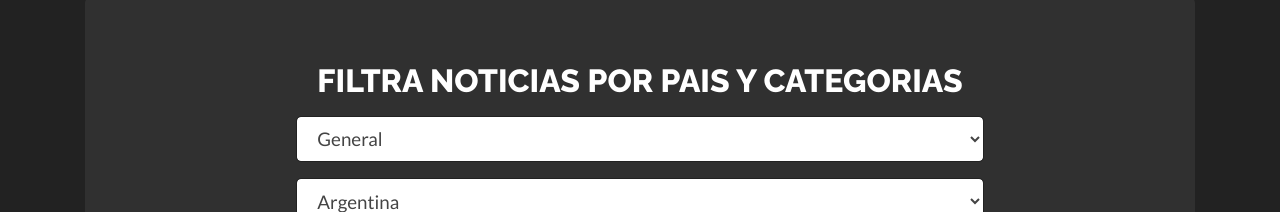
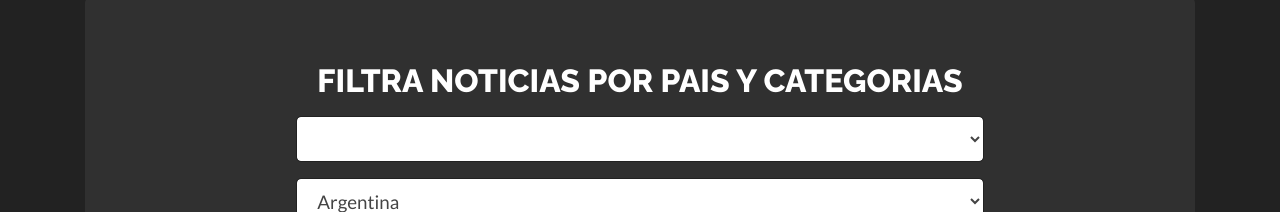
Before and after one commit to cesararamayo3068/noticias, an Angular app: page / in a window 1280 px wide. Shown: the part 121-333 px from the top of the page. Built offline with nearby package versions, Linux system fonts and the light colour scheme.

Commit message:
agregando logica al componente del formulario

```diff
--- a/src/app/app.module.ts
+++ b/src/app/app.module.ts
@@ -1,4 +1,5 @@
 import { NgModule } from '@angular/core';
+import { FormsModule } from '@angular/forms';
 import { BrowserModule } from '@angular/platform-browser';
 
 import { AppRoutingModule } from './app-routing.module';
@@ -18,7 +19,8 @@ import { SpinnerComponent } from './shared/spinner/spinner.component';
   ],
   imports: [
     BrowserModule,
-    AppRoutingModule
+    AppRoutingModule,
+    FormsModule
   ],
   providers: [],
   bootstrap: [AppComponent]
--- a/src/app/components/formulario/formulario.component.html
+++ b/src/app/components/formulario/formulario.component.html
@@ -2,22 +2,23 @@
    <h2 class="heading">Filtra Noticias por pais y categorias</h2>
    <div class="row mt-3">
        <div class="col-lg-8 offset-lg-2">
-           <form>
+           <form (ngSubmit)="buscarNoticia()">
             <div class="form-group">
-                <select name="categoria" class="form-control form-control-lg" >
+                <select name="categoria" [(ngModel)]="categoriaSeleccionada" class="form-control form-control-lg" >
                   <option [value]="categoria.value" *ngFor="let categoria of categorias">{{categoria.nombre}}</option>
 
                 </select>
               </div>
               <div class="form-group">
 
-                <select name="pais" class="form-control form-control-lg" >
+                <select name="pais" [(ngModel)]="paisSeleccionado" class="form-control form-control-lg" >
                     <option [value]="pais.value" *ngFor="let pais of paises">{{pais.nombre}}</option>
 
                 </select>
               </div>
+              <button type="submit" class="btn btn-primary btn-block btn-lg">Buscar</button>
            </form>
-           <button class="btn btn-primary btn-block btn-lg">Buscar</button>
+
        </div>
    </div>
 </div>
--- a/src/app/components/formulario/formulario.component.ts
+++ b/src/app/components/formulario/formulario.component.ts
@@ -6,6 +6,9 @@ import { Component, OnInit } from '@angular/core';
   styleUrls: ['./formulario.component.css']
 })
 export class FormularioComponent implements OnInit {
+  categoriaSeleccionada='general ';
+  paisSeleccionado='ar';
+
 categorias:any[]=[
   {value:'general' , nombre:'General'},
   {value:'business' , nombre:'Negocios'},
@@ -34,4 +37,10 @@ paises:any[]=[
   ngOnInit(): void {
   }
 
+buscarNoticia(){
+  console.log(this.paisSeleccionado);
+  console.log(this.categoriaSeleccionada);
 }
+
+
+}
```
